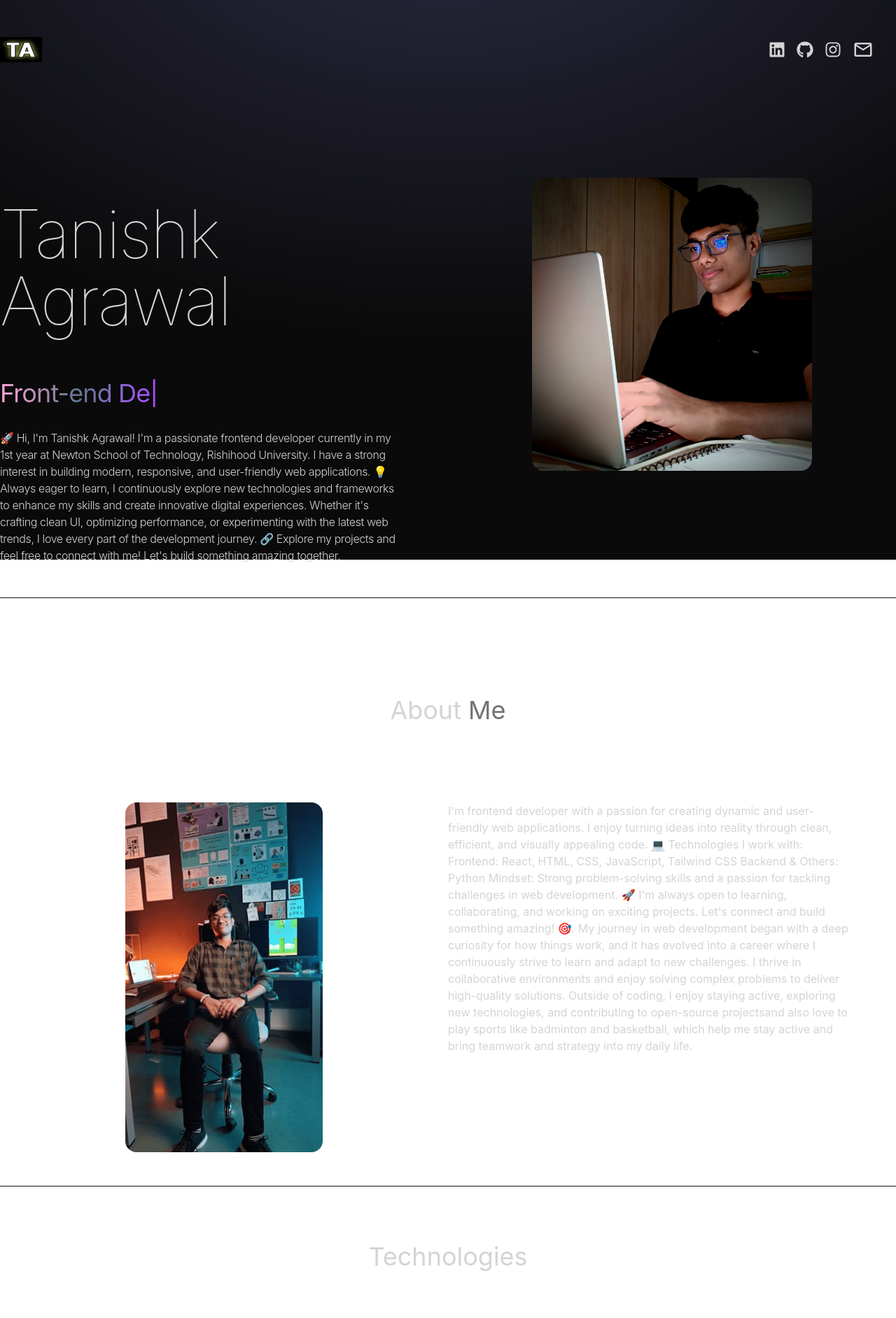
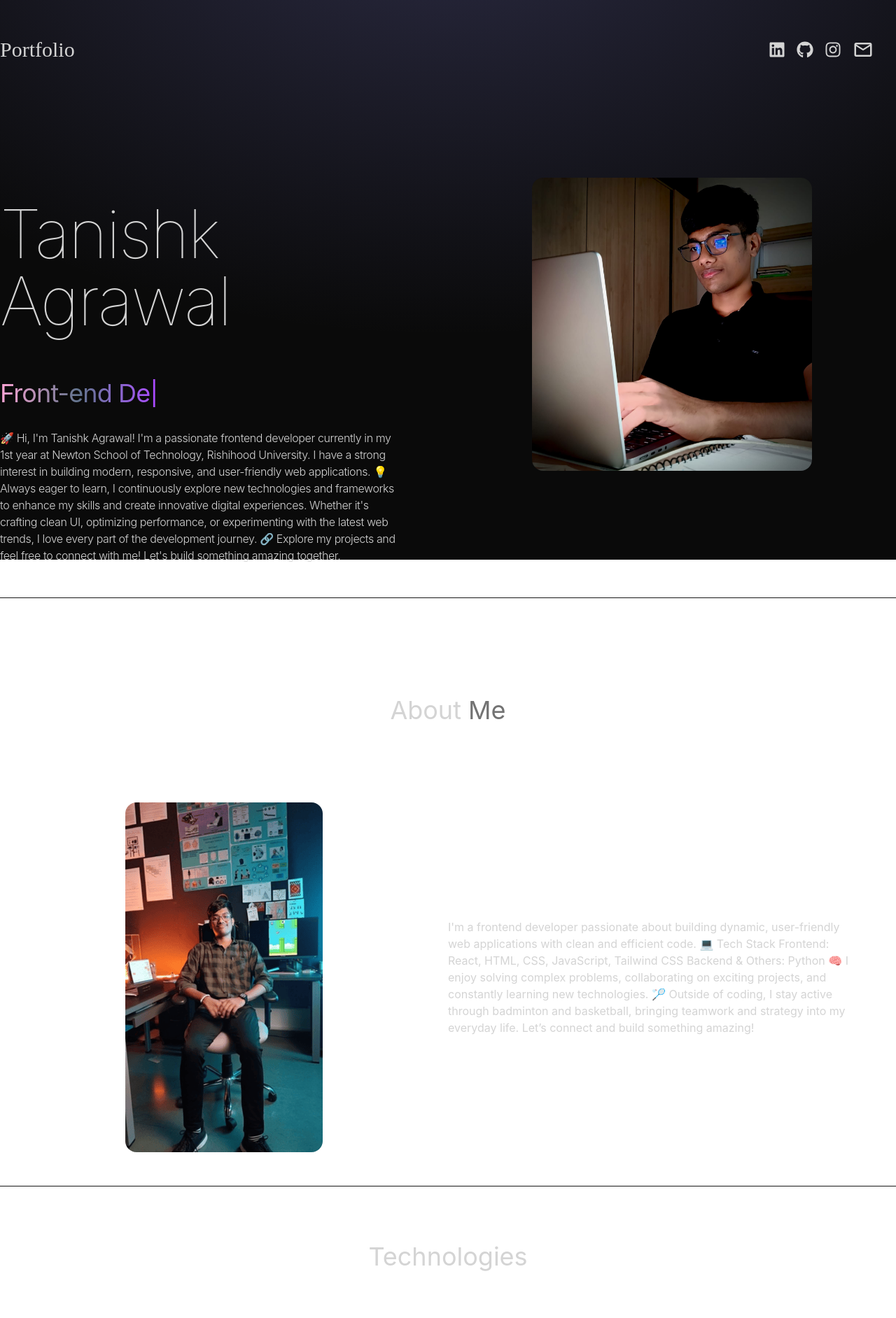
Before and after one commit to tani066/Portfolio, a React (Vite) app: page / in a window 1280 px wide. Shown: the top 1884 px of the page at 70% size. Built offline with nearby package versions, Linux system fonts and the light colour scheme.

Commit message:
logo changed

```diff
--- a/src/Components/About.jsx
+++ b/src/Components/About.jsx
@@ -8,7 +8,7 @@ const About = () => {
     <div className='border-b border-neutral-900 pb-4'>
         <h2 className='my-20 text-center text-4xl'>About <span className='text-neutral-500'>Me</span></h2>
 
-        <div className='flex flex-wrap'>
+        <div className='flex flex-wrap justify-center items-center'>
             <motion.div
             whileInView={{opacity:1 , x:0}}
             initial = {{opacity:0 , x:-100}}
--- a/src/Components/Navbar.jsx
+++ b/src/Components/Navbar.jsx
@@ -1,5 +1,4 @@
 // import React from 'react'
-import logo from '../assets/My-logo.png'
 import { FaLinkedin } from "react-icons/fa";
 import { FaGithub } from "react-icons/fa";
 import { FaInstagram } from 'react-icons/fa'
@@ -10,7 +9,8 @@ const Navbar = () => {
 
     <div className='mb-20 flex items-center justify-between py-6'>
         <div className='flex flex-shrink-0 items-center'>
-            <img src={logo} alt="" />
+            {/* <img src={logo} alt="" /> */}
+            <h2 className='text-3xl font-[cursive]'>Portfolio</h2>
         </div>
         <div className='m-8 flex items-center justify-center gap-4 text-2xl'>
             <FaLinkedin onClick={() => window.open("https://www.linkedin.com/in/tanishk-agrawal-720535296/", "_blank", "noopener,noreferrer")} className='cursor-pointer'/>
--- a/src/constants/index.js
+++ b/src/constants/index.js
@@ -12,16 +12,16 @@ I'm a passionate frontend developer currently in my 1st year at Newton School of
 
 🔗 Explore my projects and feel free to connect with me! Let's build something amazing together.  `;
 
-export const ABOUT_TEXT = ` I'm frontend developer with a passion for creating dynamic and user-friendly web applications. I enjoy turning ideas into reality through clean, efficient, and visually appealing code.
+export const ABOUT_TEXT = ` I'm a frontend developer passionate about building dynamic, user-friendly web applications with clean and efficient code.
 
-💻 Technologies I work with:
-
+💻 Tech Stack
 Frontend: React, HTML, CSS, JavaScript, Tailwind CSS
 Backend & Others: Python
-Mindset: Strong problem-solving skills and a passion for tackling challenges in web development.
 
+🧠 I enjoy solving complex problems, collaborating on exciting projects, and constantly learning new technologies.
+🏸 Outside of coding, I stay active through badminton and basketball, bringing teamwork and strategy into my everyday life.
 
-🚀 I'm always open to learning, collaborating, and working on exciting projects. Let's connect and build something amazing! 🎯. My journey in web development began with a deep curiosity for how things work, and it has evolved into a career where I continuously strive to learn and adapt to new challenges. I thrive in collaborative environments and enjoy solving complex problems to deliver high-quality solutions. Outside of coding, I enjoy staying active, exploring new technologies, and contributing to open-source projectsand also love to play sports like badminton and basketball, which help me stay active and bring teamwork and strategy into my daily life.`;
+Let’s connect and build something amazing!`;
 
 
 
```
Also changed, not shown: src/assets/My-logo.png (deleted).
